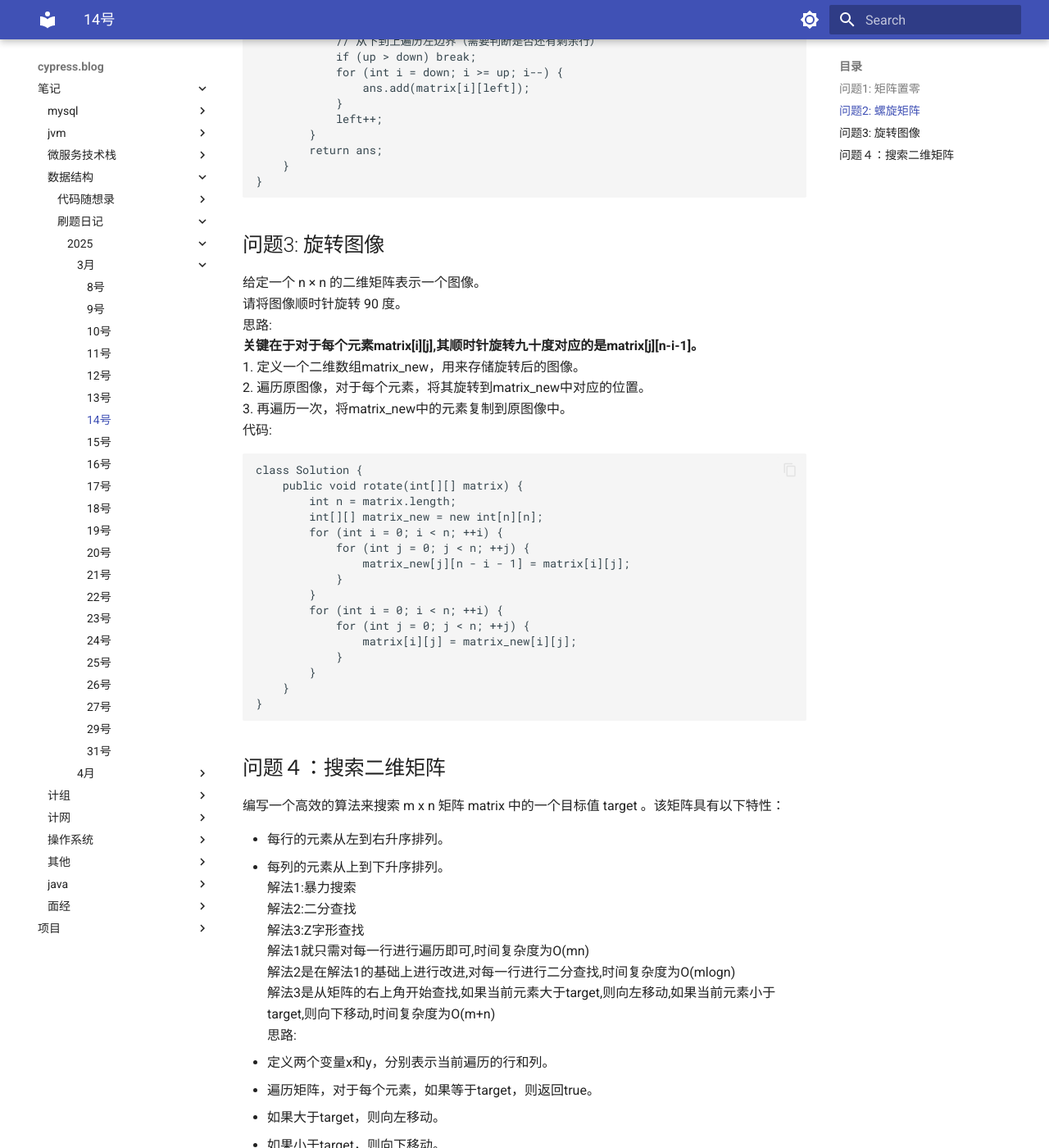
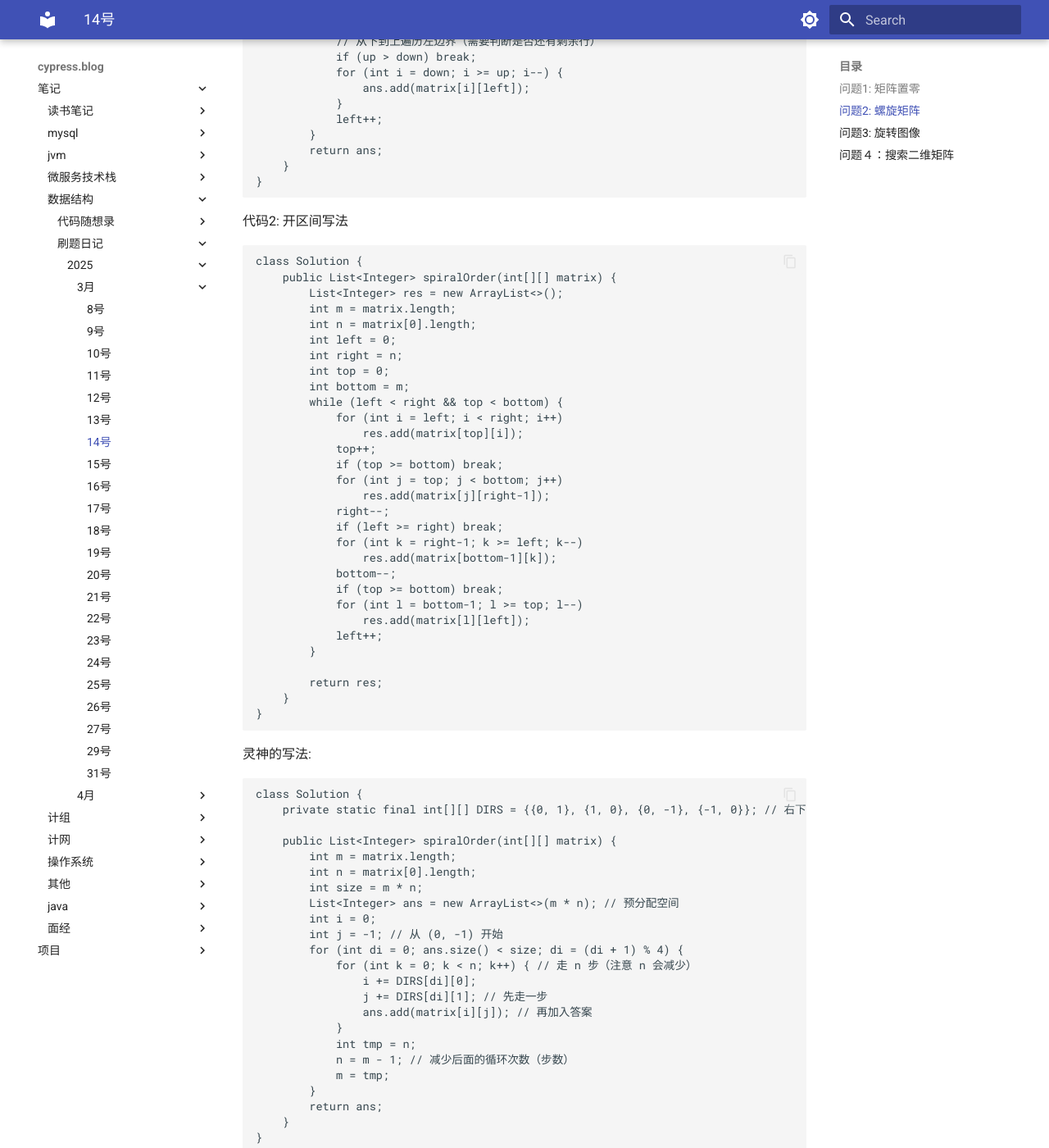
Before and after one commit to cyprer/blog0, an MkDocs documentation site: the page built from docs/note/datastructure/diary/2025/3month/14.md, in a window 1280 px wide and 1400 px high, scrolled down 1827 px. Shown: the whole window at 82% size. Built offline with MkDocs 1.6.1 and Material for MkDocs 9.7.7, drawn with Linux system fonts in a browser that asks for light colours; some of the changed text lies outside the part shown.

Commit message:
更新读书笔记

````diff
--- a/docs/note/datastructure/diary/2025/3month/14.md
+++ b/docs/note/datastructure/diary/2025/3month/14.md
@@ -42,7 +42,7 @@ class Solution {
 2. 定义四个变量left, right, up, down，分别用来表示当前遍历的左右上下边界。
 3. 遍历矩阵，对于每个元素，将其加入ans集合中，并更新边界。
 4. 遍历结束后，返回ans集合。
-代码:
+代码1:闭区间写法
 ```java
 class Solution {
     public List<Integer> spiralOrder(int[][] matrix) {
@@ -85,11 +85,70 @@ class Solution {
     }
 }
 ```
+代码2: 开区间写法
+```java
+class Solution {
+    public List<Integer> spiralOrder(int[][] matrix) {
+        List<Integer> res = new ArrayList<>();
+        int m = matrix.length;
+        int n = matrix[0].length;
+        int left = 0;
+        int right = n;
+        int top = 0;
+        int bottom = m;
+        while (left < right && top < bottom) {
+            for (int i = left; i < right; i++)
+                res.add(matrix[top][i]);
+            top++;
+            if (top >= bottom) break;
+            for (int j = top; j < bottom; j++)
+                res.add(matrix[j][right-1]);
+            right--;
+            if (left >= right) break;
+            for (int k = right-1; k >= left; k--)
+                res.add(matrix[bottom-1][k]);
+            bottom--;
+            if (top >= bottom) break;
+            for (int l = bottom-1; l >= top; l--)
+                res.add(matrix[l][left]);
+            left++;
+        }
+
+        return res;
+    }
+}
+```
+灵神的写法:
+```java
+class Solution {
+    private static final int[][] DIRS = {{0, 1}, {1, 0}, {0, -1}, {-1, 0}}; // 右下左上
+
+    public List<Integer> spiralOrder(int[][] matrix) {
+        int m = matrix.length;
+        int n = matrix[0].length;
+        int size = m * n;
+        List<Integer> ans = new ArrayList<>(m * n); // 预分配空间
+        int i = 0;
+        int j = -1; // 从 (0, -1) 开始
+        for (int di = 0; ans.size() < size; di = (di + 1) % 4) {
+            for (int k = 0; k < n; k++) { // 走 n 步（注意 n 会减少）
+                i += DIRS[di][0];
+                j += DIRS[di][1]; // 先走一步
+                ans.add(matrix[i][j]); // 再加入答案
+            }
+            int tmp = n;
+            n = m - 1; // 减少后面的循环次数（步数）
+            m = tmp;
+        }
+        return ans;
+    }
+}
+```
 
 ## 问题3: 旋转图像
 给定一个 n × n 的二维矩阵表示一个图像。
 请将图像顺时针旋转 90 度。
-思路:
+思路1:  这个写法不是(O)1的空间复杂度
 **关键在于对于每个元素matrix[i][j],其顺时针旋转九十度对应的是matrix[j][n-i-1]。**
 1. 定义一个二维数组matrix_new，用来存储旋转后的图像。
 2. 遍历原图像，对于每个元素，将其旋转到matrix_new中对应的位置。
@@ -108,6 +167,31 @@ class Solution {
         for (int i = 0; i < n; ++i) {
             for (int j = 0; j < n; ++j) {
                 matrix[i][j] = matrix_new[i][j];
+            }
+        }
+    }
+}
+```
+思路2: 先按对角线翻转,然后每行按中间对折
+```java
+class Solution {
+    public void rotate(int[][] matrix) {
+        int n = matrix.length;
+        // 第一步：转置
+        for (int i = 0; i < n; i++) {
+            for (int j = 0; j < i; j++) { // 遍历对角线下方元素
+                int tmp = matrix[i][j];
+                matrix[i][j] = matrix[j][i];
+                matrix[j][i] = tmp;
+            }
+        }
+
+        // 第二步：行翻转
+        for (int[] row : matrix) {
+            for (int j = 0; j < n / 2; j++) { // 遍历左半元素
+                int tmp = row[j];
+                row[j] = row[n - 1 - j];
+                row[n - 1 - j] = tmp;
             }
         }
     }
--- a/mkdocs.yml
+++ b/mkdocs.yml
@@ -48,6 +48,8 @@ plugins:
 
 nav:
       - 笔记:
+          - 读书笔记:
+            - hello-agents: note/book/hello-agents.md
           - mysql:
             - 数据更新时流程及遭遇问题的解决方案: note/mysql/redolog.md
             - mvcc: note/mysql/mvcc.md
````
Also changed, not shown: docs/note/book/hello-agents.md (added, +88 -0 lines), docs/note/datastructure/diary/2025/3month/13.md (+46 -18 lines), docs/note/datastructure/diary/2025/3month/9.md (+7 -9 lines), docs/note/datastructure/hot100/hash/1.md (added, +18 -0 lines), docs/note/datastructure/hot100/hash/2.md (added, +27 -0 lines), docs/note/datastructure/hot100/listnode/1.md (added, +54 -0 lines), docs/note/datastructure/hot100/listnode/2.md (added, +64 -0 lines), docs/note/datastructure/hot100/matrix/1.md (added, +104 -0 lines), docs/note/jvm/garbage-collection.md (+1 -5 lines), docs/summary/26year/3month/2week.md (+4 -2 lines), docs/summary/26year/3month/3week.md (added, +16 -0 lines), docs/summary/26year/3month/4week.md (added, +6 -0 lines), docs/note/book/image.png (added).
